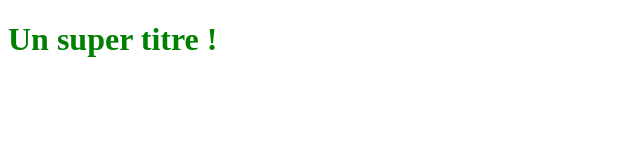
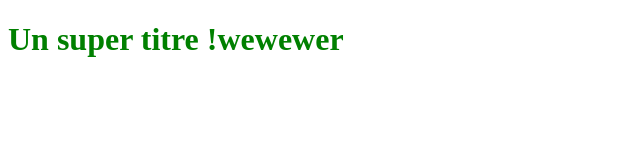
Before and after one commit to Nasokom/openClassRoomProject, a plain HTML site: page index.html in a window 1280 px wide. Shown: the whole page, without its empty margins (0-640 px from the left). Drawn offline with Linux system fonts and the light colour scheme.

```diff
--- a/index.html
+++ b/index.html
@@ -5,6 +5,6 @@
    <link rel="stylesheet" type="text/css" href="styles.css">
 </head>
 <body>
-   <h1>Un super titre !</h1>
+   <h1>Un super titre !wewewer</h1>
 </body>
 </html>
```
